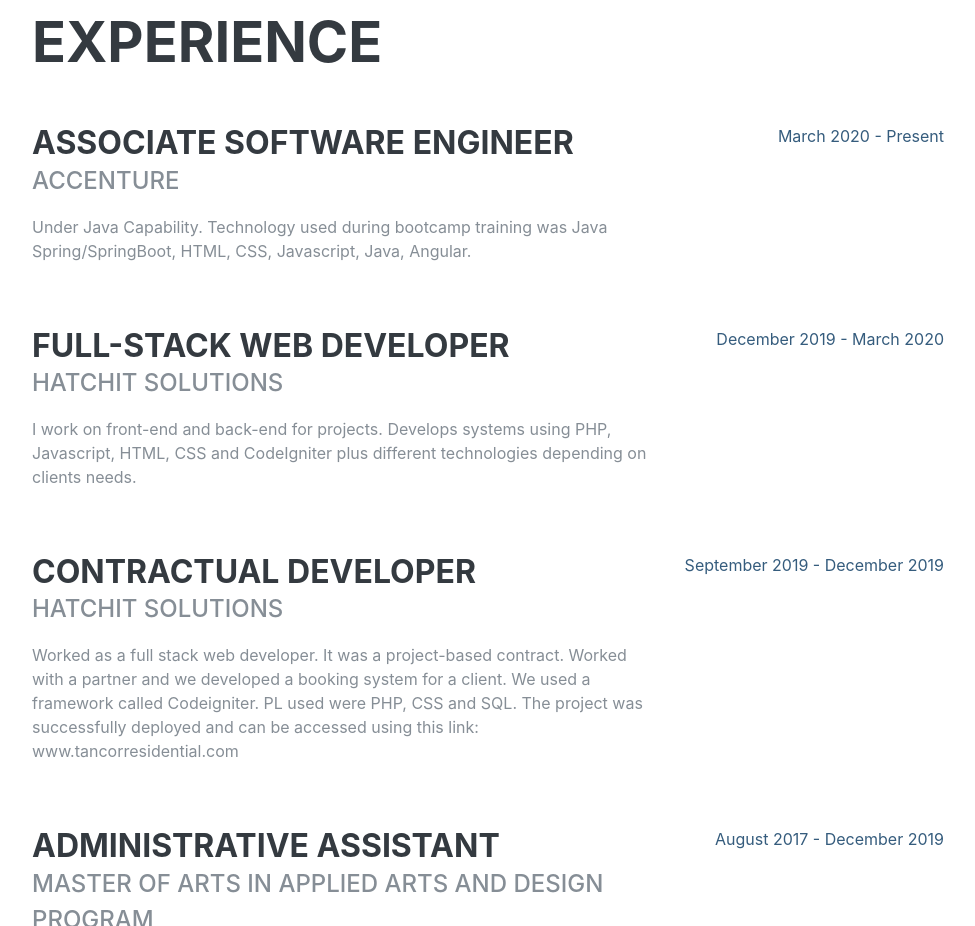
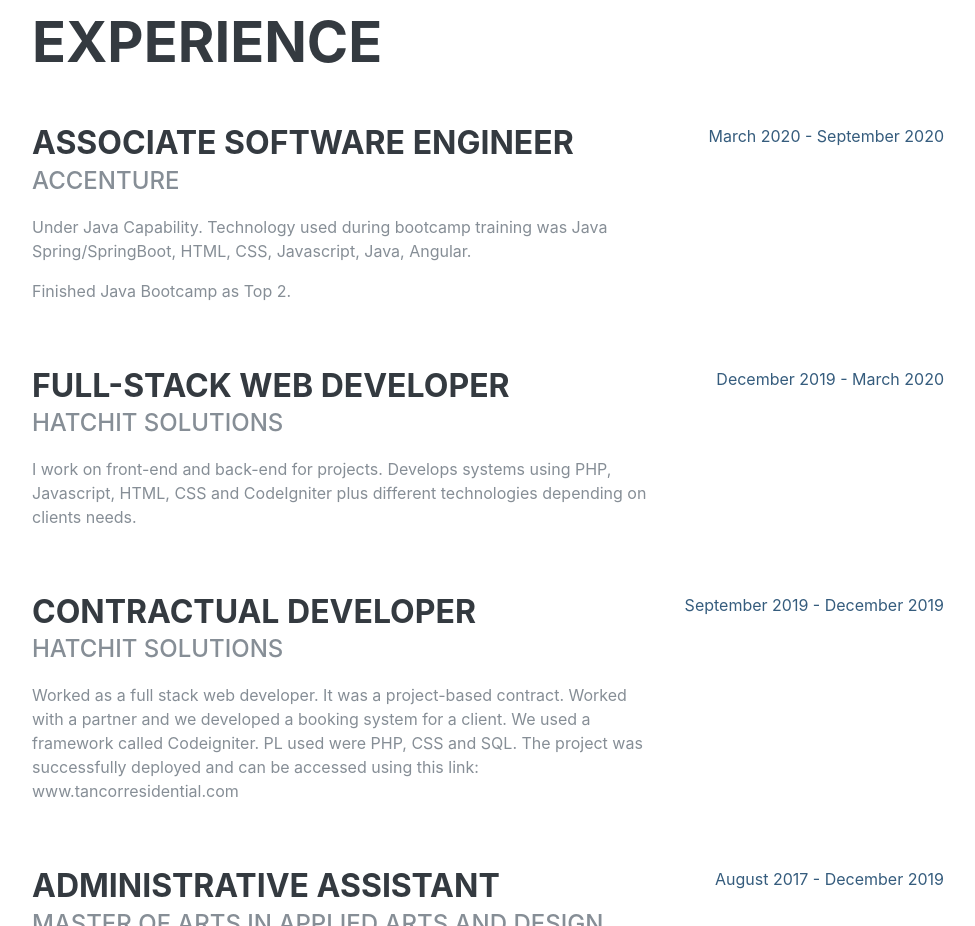
Before and after one commit to micahnut/resume, a plain HTML site: page index.html in a window 1280 px wide. Shown: the part 840-1766 px from the top of the page, without its empty margins (288-1263 px from the left). Drawn offline with nearby package versions, Linux system fonts and the light colour scheme; a web font is replaced by a local one.

Commit message:
updated experience

```diff
--- a/index.html
+++ b/index.html
@@ -105,9 +105,10 @@
                         <h3 class="mb-0">Associate Software Engineer</h3>
                         <div class="subheading mb-3">Accenture </div>
                         <p>Under Java Capability. Technology used during bootcamp training was Java Spring/SpringBoot, HTML, CSS, Javascript, Java, Angular.</p>
+                        <p>Finished Java Bootcamp as Top 2.</p>
                     </div>
                     <div class="resume-date text-md-right">
-                        <span class="text-primary">March 2020 - Present</span>
+                        <span class="text-primary">March 2020 - September 2020</span>
                     </div>
                 </div>
 
```
